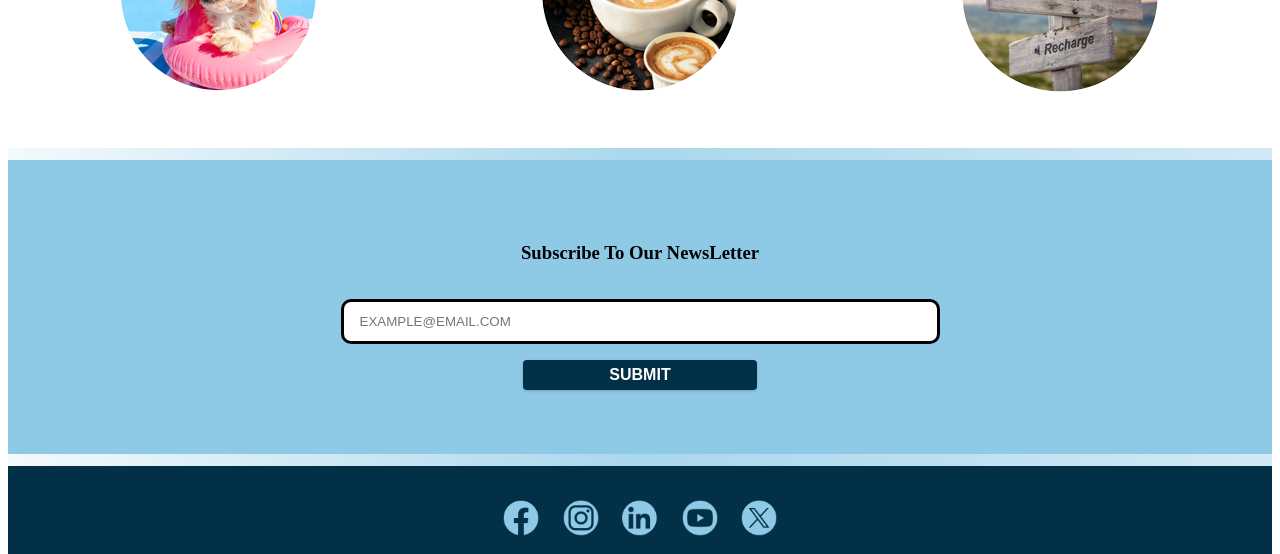
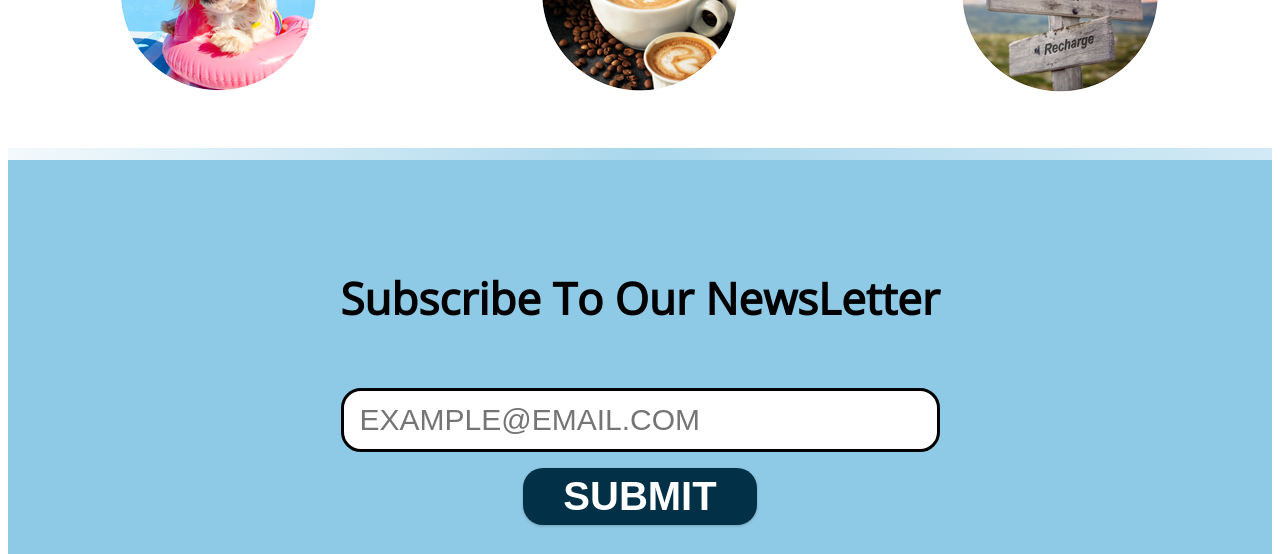
Before and after one commit to azanidavidpinkney/idsn-530-team-carrie-website, a plain HTML site: page index.html in a window 1280 px wide. Shown: the part 3146-3700 px from the top of the page. Drawn offline with nearby package versions, Linux system fonts and the light colour scheme.

Commit message:
osan changes
newsletter n button hover

```diff
--- a/css/styles.css
+++ b/css/styles.css
@@ -269,6 +269,10 @@ button {
   line-height: normal;
 }
 
+button:hover {
+  background: orange;
+}
+
 .m-40 {
   margin: 40px 40px 40px 40px;
 }
@@ -297,6 +301,8 @@ button {
 .newsletterHeading {
   font: #023047;
   text-align: center;
+  font-family: "Open Sans";
+  font-size: 44px;
 }
 
 .form-group {
@@ -314,14 +320,15 @@ button {
   border: solid black;
   margin-bottom: 0 rem;
   background: white;
-  border-radius: 10px;
+  border-radius: 20px;
   text-transform: uppercase;
+  font-size: 30px;
 }
 
 .submit-btn {
   display: block;
   width: 20%;
-  padding: 2rem;
+  padding: 10px 15px;
   border-radius: 20px;
 }
 
@@ -333,9 +340,9 @@ button {
   letter-spacing: var(--spacing);
   display: inline-block;
   font-weight: 700;
-  font-size: 1rem;
+  font-size: 40px;
   border: none;
-  border-radius: 0.25rem;
+  border-radius: 20px;
   cursor: pointer;
   box-shadow: 0 1px 3px rgba(0, 0, 0, 0.2);
 }
--- a/index.html
+++ b/index.html
@@ -115,7 +115,7 @@
     <section class="contact">
       <div class="section-center clearfix">
         <article class="newsletter">
-          <h3 class="newsletterHeading">Subscribe To Our NewsLetter </h3>
+          <h1 class="newsletterHeading">Subscribe To Our NewsLetter </h1>
           <form action="https://formspree.io/f/mjvneozq" method="POST">
             <div class="form-group">
               <!-- input -->
```
